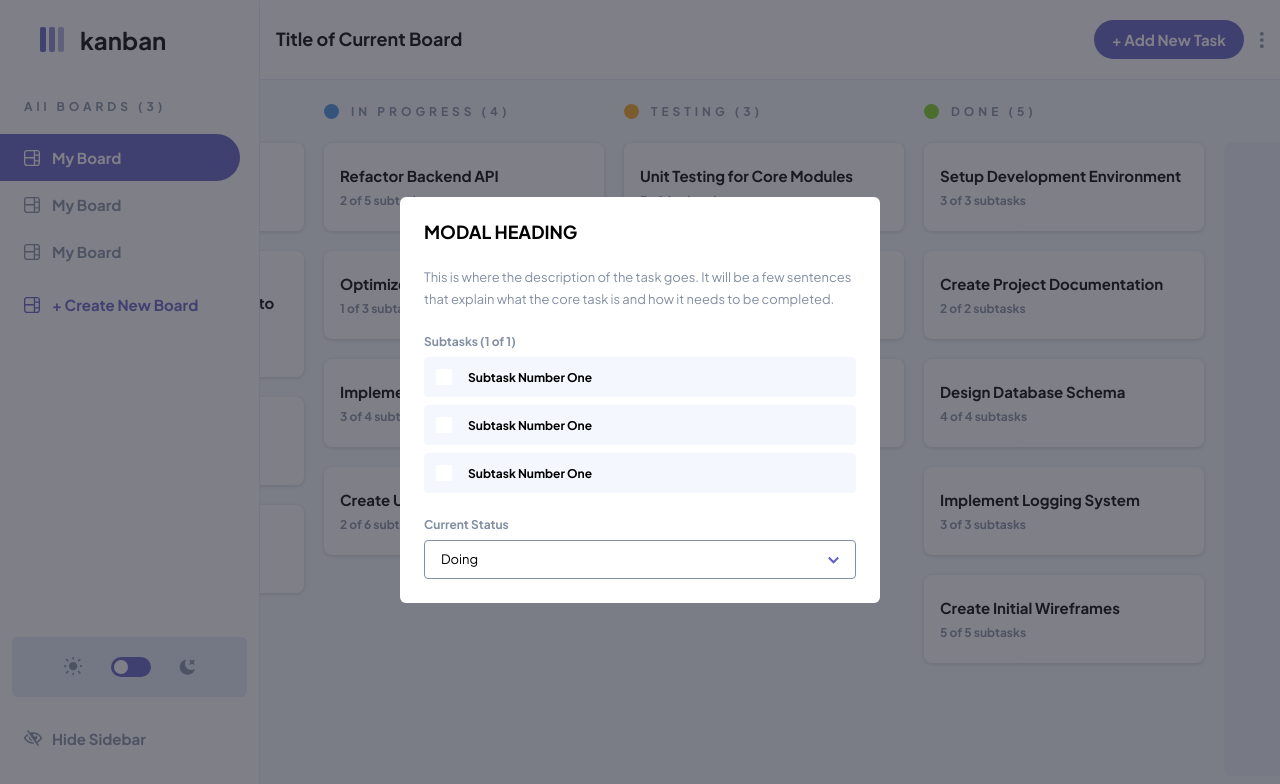
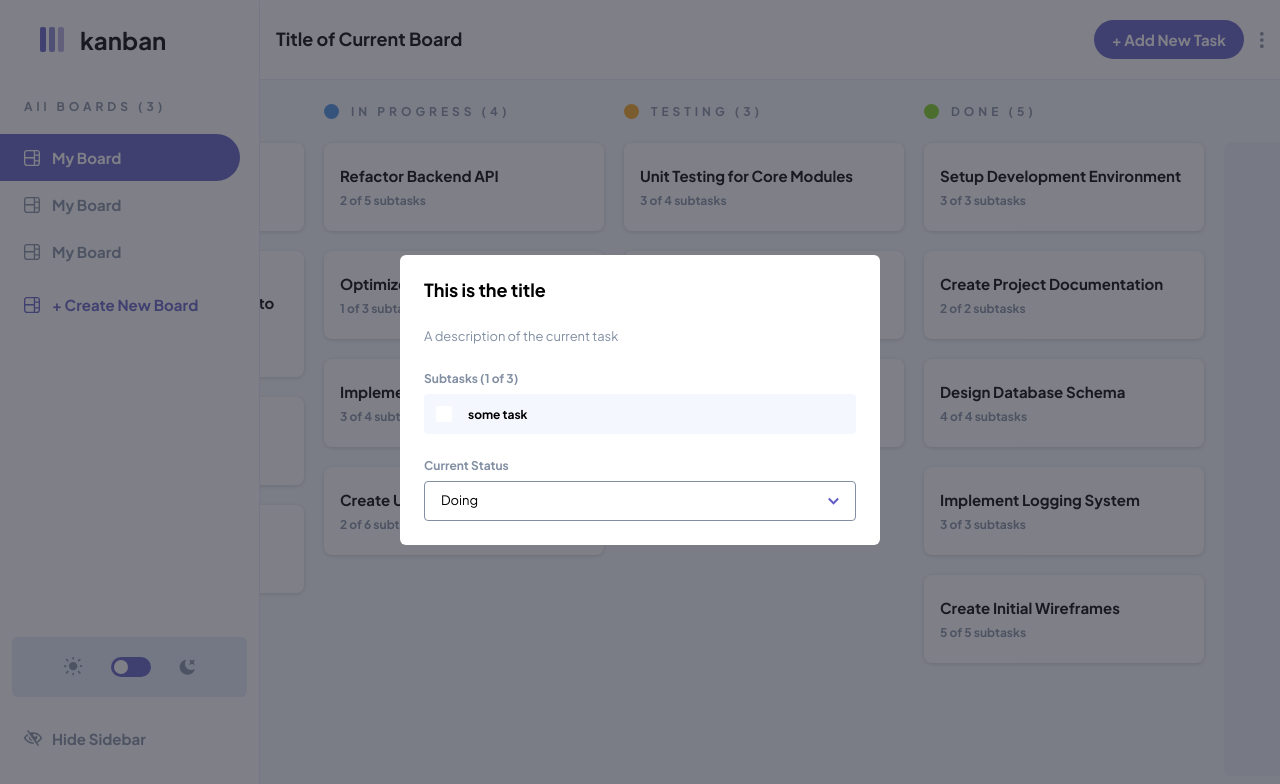
Before and after one commit to NaetharuCodes/kanban, a React (Vite) app in the folder kanban-ui/: page / in a window 1280 px wide. Shown: the top 784 px of the page. Built offline with nearby package versions, Linux system fonts and the light colour scheme.

Commit message:
Wire up task modal with data

```diff
--- a/kanban-ui/src/App.tsx
+++ b/kanban-ui/src/App.tsx
@@ -2,25 +2,64 @@ import AppShell from "./components/AppShell/AppShell";
 import dummyData from "./dummyData.json";
 import styles from "./App.module.css";
 import Column from "./components/Column/Column";
-import { useState } from "react";
+import { useEffect, useState } from "react";
 import ViewTaskModal from "./components/ViewTaskModal/ViewTaskModal";
+
+export type TaskModalType = {
+  id: string;
+  title: string;
+  description: string;
+  openTasks: number;
+  completeTasks: number;
+  subTasks: SubTaskType[];
+};
+
+type SubTaskType = {
+  description: string;
+  complete: boolean;
+};
 
 const App = () => {
   const [viewTaskModal, setViewtaskModal] = useState<boolean>(true);
+  const [taskId, setTaskId] = useState<string | undefined>("");
+  const [taskModalData, setTaskModalData] = useState<undefined | TaskModalType>(
+    undefined
+  );
 
-  const handleToggleViewTaskModal = () => {
+  const handleToggleViewTaskModal = (id?: string) => {
+    setTaskId(id);
     setViewtaskModal(!viewTaskModal);
   };
+
+  useEffect(() => {
+    setTaskModalData({
+      id: "Test",
+      title: "This is the title",
+      description: "A description of the current task",
+      openTasks: 3,
+      completeTasks: 1,
+      subTasks: [
+        {
+          description: "some task",
+          complete: false,
+        },
+      ],
+    });
+  }, [taskId]);
 
   return (
     <AppShell>
       {viewTaskModal && (
-        <ViewTaskModal toggleModal={handleToggleViewTaskModal} />
+        <ViewTaskModal
+          toggleModal={handleToggleViewTaskModal}
+          taskData={taskModalData}
+        />
       )}
       {dummyData.colData ? (
         <div className={styles.mainContainer}>
           {dummyData.colData.map((col) => (
             <Column
+              openModal={handleToggleViewTaskModal}
               key={col.colId}
               colId={col.colId}
               colName={col.colName}
--- a/kanban-ui/src/components/Column/Column.tsx
+++ b/kanban-ui/src/components/Column/Column.tsx
@@ -8,9 +8,16 @@ interface ColumnProps {
   colName: string;
   colColor: string;
   colItems: ColItem[];
+  openModal: (id: string) => void;
 }
 
-const Column = ({ colId, colName, colColor, colItems }: ColumnProps) => {
+const Column = ({
+  colId,
+  colName,
+  colColor,
+  colItems,
+  openModal,
+}: ColumnProps) => {
   return (
     <div className={styles.container}>
       <div className={`${styles.header} heading-sm`}>
@@ -26,6 +33,7 @@ const Column = ({ colId, colName, colColor, colItems }: ColumnProps) => {
             itemName={item.itemName}
             itemSubtask={item.itemSubtasks}
             itemCompleteTasks={item.itemSubtasksComplete}
+            onClick={(id: string) => openModal(id)}
           />
         ))}
       </div>
--- a/kanban-ui/src/components/ItemCard/ItemCard.tsx
+++ b/kanban-ui/src/components/ItemCard/ItemCard.tsx
@@ -5,6 +5,7 @@ interface ItemCardProps {
   itemName: string;
   itemSubtask: number;
   itemCompleteTasks: number;
+  onClick: (id: string) => void;
 }
 
 const ItemCard = ({
@@ -12,12 +13,13 @@ const ItemCard = ({
   itemName,
   itemSubtask,
   itemCompleteTasks,
+  onClick,
 }: ItemCardProps) => {
   return (
     <button
       className={styles.container}
       type="button"
-      onClick={() => console.log(itemId)}
+      onClick={() => onClick(itemId)}
     >
       <h3 className={`${styles.title} heading-md`}>{itemName}</h3>
       <div className={styles.tasks}>
--- a/kanban-ui/src/components/ViewTaskModal/ViewTaskModal.tsx
+++ b/kanban-ui/src/components/ViewTaskModal/ViewTaskModal.tsx
@@ -1,3 +1,4 @@
+import { TaskModalType } from "../../App";
 import CheckBox from "../CheckBox/CheckBox";
 import DropDown from "../DownDown/DropDown";
 import Modal from "../Modal/Modal";
@@ -5,41 +6,31 @@ import styles from "./ViewTaskModal.module.css";
 
 interface ViewTaskModalProps {
   toggleModal: () => void;
+  taskData: TaskModalType;
 }
 
-const ViewTaskModal = ({ toggleModal }: ViewTaskModalProps) => {
-  const sub = 1;
-
+const ViewTaskModal = ({ toggleModal, taskData }: ViewTaskModalProps) => {
   return (
     <Modal toggleModal={toggleModal}>
-      <h2 className={`${styles.heading} heading-lg`}>MODAL HEADING</h2>
+      {taskData && (
+        <>
+          <h2 className={`${styles.heading} heading-lg`}>{taskData.title}</h2>
           <p className={`${styles.description} text-lg`}>
-        This is where the description of the task goes. It will be a few
-        sentences that explain what the core task is and how it needs to be
-        completed.
+            {taskData.description}
           </p>
           <div className={styles.subTaskContainer}>
             <div className={styles.subTaskLabel}>
-          Subtasks ({sub} of {sub})
+              Subtasks ({taskData.completeTasks} of {taskData.openTasks})
             </div>
+            {taskData.subTasks.map((subtask) => (
               <CheckBox
-          label="Subtask Number One"
-          checked={false}
+                key={subtask.description}
+                label={subtask.description}
+                checked={subtask.complete}
                 taskId="123"
                 onChange={() => {}}
               />
-        <CheckBox
-          label="Subtask Number One"
-          checked={false}
-          taskId="123"
-          onChange={() => {}}
-        />
-        <CheckBox
-          label="Subtask Number One"
-          checked={false}
-          taskId="123"
-          onChange={() => {}}
-        />
+            ))}
           </div>
           <div>
             <div className={styles.dropDownLabel}>Current Status</div>
@@ -49,6 +40,8 @@ const ViewTaskModal = ({ toggleModal }: ViewTaskModalProps) => {
               setValue={() => {}}
             />
           </div>
+        </>
+      )}
     </Modal>
   );
 };
```
Lines whose indentation alone changed are shown as unchanged.
